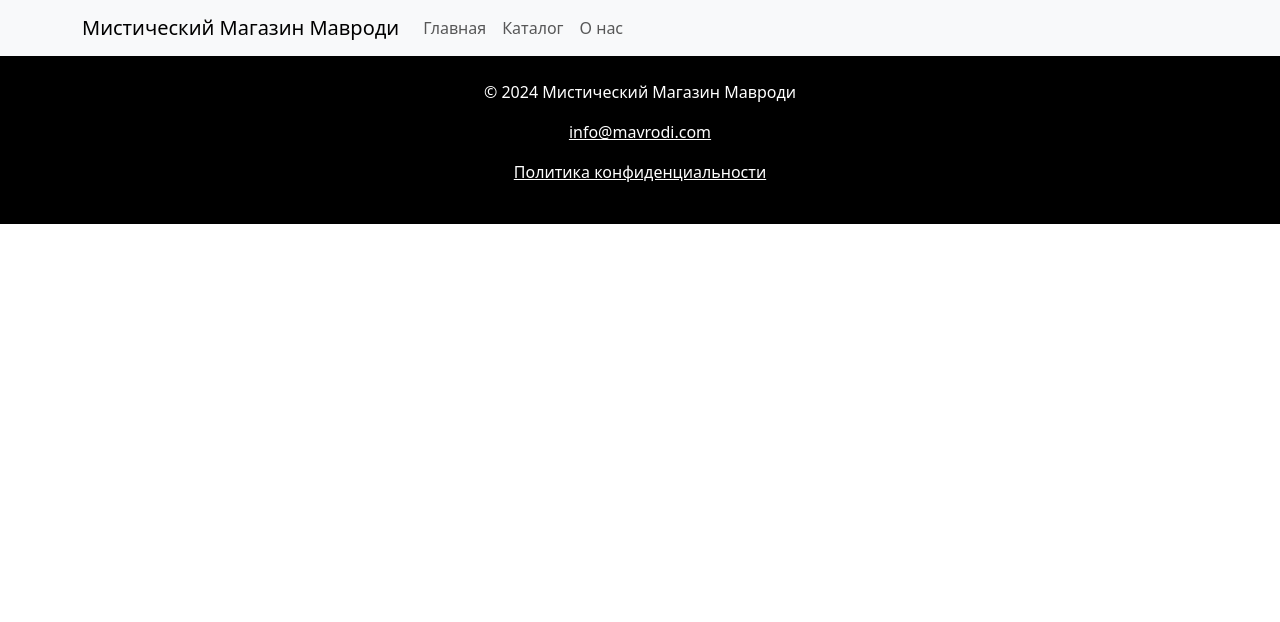
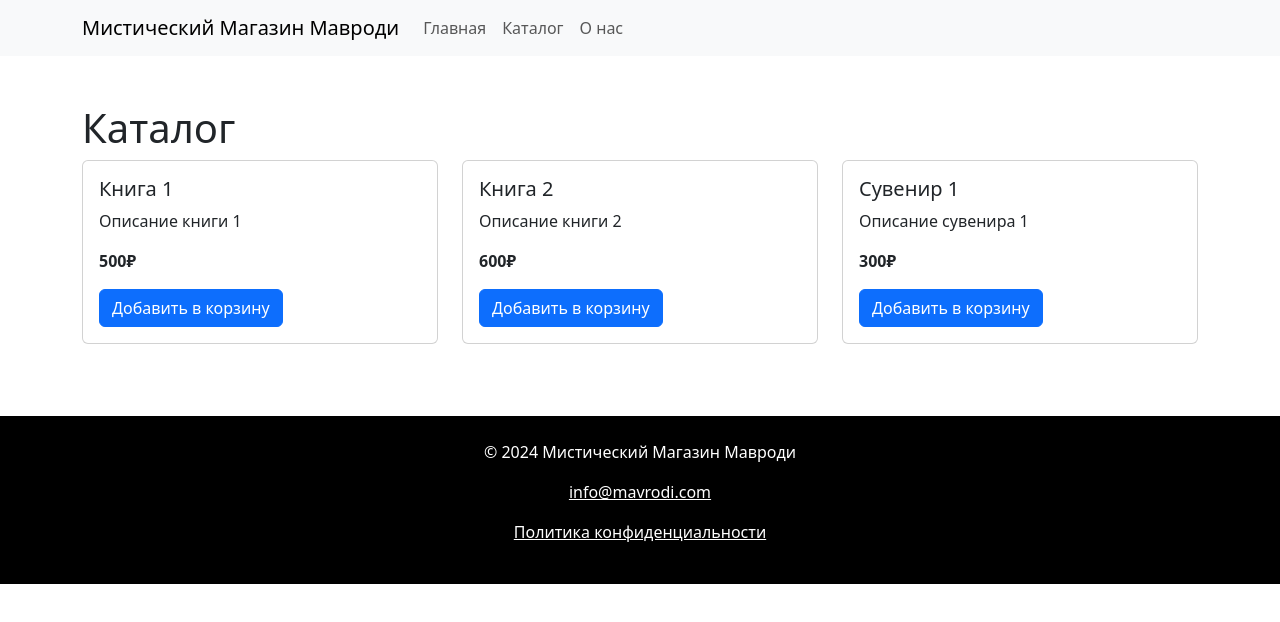
Before and after one commit to IgorStrez/g-40-shop-frontend, a React (Vite) app: page /catalog in a window 1280 px wide. Shown: the top 622 px of the page. Built offline with nearby package versions, Linux system fonts and the light colour scheme.

Commit message:
Initial commit

```diff
--- /dev/null
+++ b/src/components/ProductCard.tsx
@@ -0,0 +1,33 @@
+// src/components/ProductCard.tsx
+import { useContext } from 'react';
+import { CartContext } from '../contectx/CartContext';
+
+interface ProductCardProps {
+  id: number;
+  name: string;
+  description: string;
+  price: string;
+}
+
+const ProductCard: React.FC<ProductCardProps> = ({ id, name, description, price }) => {
+  const cartContext = useContext(CartContext);
+
+  const handleAddToCart = () => {
+    if (cartContext) {
+      cartContext.addToCart({ id, name, price, quantity: 1 });
+    }
+  };
+
+  return (
+    <div className="card">
+      <div className="card-body">
+        <h5 className="card-title">{name}</h5>
+        <p className="card-text">{description}</p>
+        <p className="card-text"><strong>{price}</strong></p>
+        <button className="btn btn-primary" onClick={handleAddToCart}>Добавить в корзину</button>
+      </div>
+    </div>
+  );
+};
+
+export default ProductCard;
--- /dev/null
+++ b/src/contectx/CartContext.tsx
@@ -0,0 +1,52 @@
+// src/contexts/CartContext.tsx
+import { createContext, useState, ReactNode } from 'react';
+
+interface Product {
+  id: number;
+  name: string;
+  price: string;
+  quantity: number;
+}
+
+interface CartContextProps {
+  cart: Product[];
+  addToCart: (product: Product) => void;
+  removeFromCart: (productId: number) => void;
+  updateQuantity: (productId: number, quantity: number) => void;
+}
+
+export const CartContext = createContext<CartContextProps | undefined>(undefined);
+
+export const CartProvider = ({ children }: { children: ReactNode }) => {
+  const [cart, setCart] = useState<Product[]>([]);
+
+  const addToCart = (product: Product) => {
+    setCart((prevCart) => {
+      const existingProduct = prevCart.find((item) => item.id === product.id);
+      if (existingProduct) {
+        return prevCart.map((item) =>
+          item.id === product.id ? { ...item, quantity: item.quantity + 1 } : item
+        );
+      }
+      return [...prevCart, { ...product, quantity: 1 }];
+    });
+  };
+
+  const removeFromCart = (productId: number) => {
+    setCart((prevCart) => prevCart.filter((item) => item.id !== productId));
+  };
+
+  const updateQuantity = (productId: number, quantity: number) => {
+    setCart((prevCart) =>
+      prevCart.map((item) =>
+        item.id === productId ? { ...item, quantity: Math.max(quantity, 1) } : item
+      )
+    );
+  };
+
+  return (
+    <CartContext.Provider value={{ cart, addToCart, removeFromCart, updateQuantity }}>
+      {children}
+    </CartContext.Provider>
+  );
+};
--- a/src/main.tsx
+++ b/src/main.tsx
@@ -1,22 +1,27 @@
-// main.tsx
 import React from 'react';
 import ReactDOM from 'react-dom/client';
 import { BrowserRouter as Router, Route, Routes } from 'react-router-dom';
 import Header from './components/Header';
 import Footer from './components/Footer';
-import HomePage from './components/pages/HomePage';
+import HomePage from './pages/HomePage';
+import CatalogPage from './pages/CatalogPage';
+import CartPage from './pages/CartPage';
+import { CartProvider } from './contectx/CartContext';
 import './index.css';
 import 'bootstrap/dist/css/bootstrap.min.css';
 
 ReactDOM.createRoot(document.getElementById('root')!).render(
   <React.StrictMode>
+    <CartProvider>
       <Router>
         <Header />
         <Routes>
           <Route path="/" element={<HomePage />} />
-        {/* Добавьте другие маршруты здесь */}
+          <Route path="/catalog" element={<CatalogPage />} />
+          <Route path="/cart" element={<CartPage />} />
         </Routes>
         <Footer />
       </Router>
+    </CartProvider>
   </React.StrictMode>
 );
--- /dev/null
+++ b/src/pages/CartPage.tsx
@@ -0,0 +1,28 @@
+// src/pages/CartPage.tsx
+import { useContext } from 'react';
+import { CartContext } from '../contectx/CartContext';
+
+const CartPage = () => {
+  const cartContext = useContext(CartContext);
+
+  if (!cartContext) return null;
+
+  return (
+    <div className="container py-5">
+      <h1>Корзина</h1>
+      <ul className="list-group mb-3">
+        {cartContext.cart.map((product, index) => (
+          <li key={index} className="list-group-item d-flex justify-content-between align-items-center">
+            <div>
+              <h5>{product.name}</h5>
+              <p>{product.price}</p>
+            </div>
+          </li>
+        ))}
+      </ul>
+      <p><strong>Итого:</strong> {/* Вычислить и отобразить общую стоимость */}</p>
+    </div>
+  );
+};
+
+export default CartPage;
--- /dev/null
+++ b/src/pages/CatalogPage.tsx
@@ -0,0 +1,24 @@
+
+import ProductCard from '../components/ProductCard';
+
+const products = [
+  { id: 1, name: 'Книга 1', description: 'Описание книги 1', price: '500₽' },
+  { id: 2, name: 'Книга 2', description: 'Описание книги 2', price: '600₽' },
+  { id: 3, name: 'Сувенир 1', description: 'Описание сувенира 1', price: '300₽' },
+  // Добавьте больше продуктов по необходимости
+];
+
+const CatalogPage = () => (
+  <div className="container py-5">
+    <h1>Каталог</h1>
+    <div className="row">
+      {products.map(product => (
+        <div key={product.id} className="col-md-4 mb-4">
+          <ProductCard {...product} />
+        </div>
+      ))}
+    </div>
+  </div>
+);
+
+export default CatalogPage;
```
Also changed, not shown: src/pages/HomePage.tsx (renamed from src/components/pages/HomePage.tsx). Lines whose indentation alone changed are shown as unchanged.
